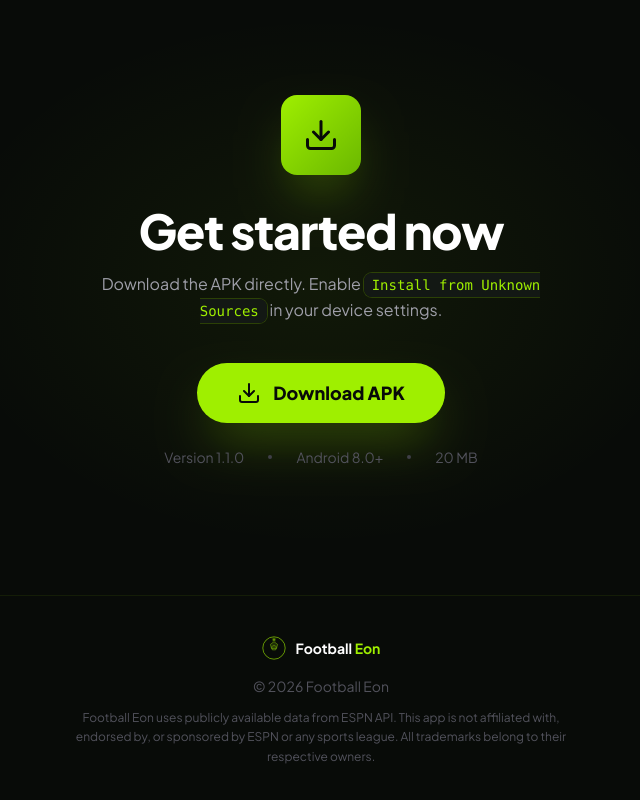
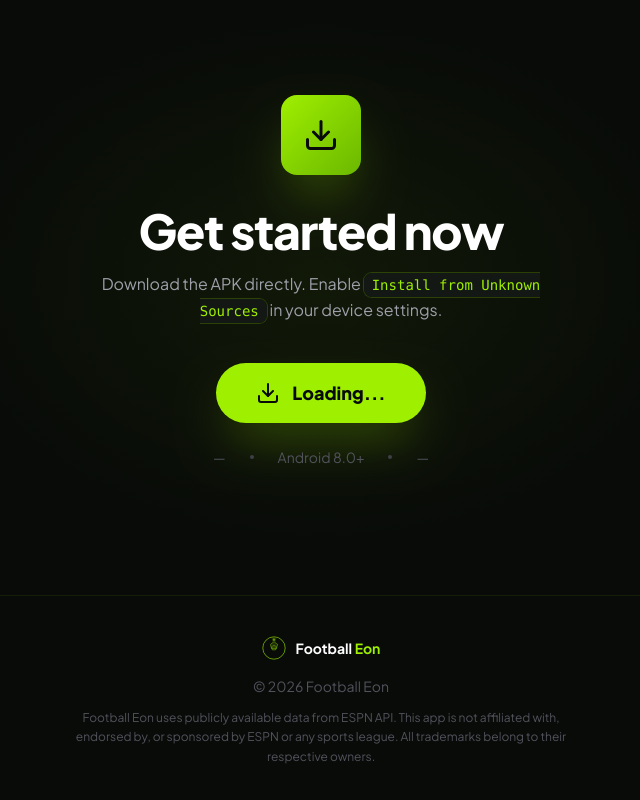
Before and after one commit to DevBySharif/crifo-web, a Next.js app: page / in a window 1280 px wide. Shown: the part 3419-4219 px from the top of the page, without its empty margins (319-959 px from the left). Built offline with nearby package versions, Linux system fonts and the light colour scheme; no server answers.

Commit message:
feat: dynamic APK download from GitHub Releases API

```diff
--- a/src/app/page.tsx
+++ b/src/app/page.tsx
@@ -230,8 +230,34 @@
   );
 }
 
+interface GhRelease {
+  apkUrl: string;
+  version: string;
+  sizeMb: string;
+}
+
 export default function Home() {
-  useEffect(() => { trackVisit("website"); }, []);
+  const [release, setRelease] = useState<GhRelease | null>(null);
+
+  useEffect(() => {
+    trackVisit("website");
+    // Fetch latest APK from GitHub Releases
+    fetch("https://api.github.com/repos/DevBySharif/crifo-app/releases/latest")
+      .then((r) => r.json())
+      .then((data) => {
+        const arm64 = (data.assets ?? []).find((a: { name: string }) =>
+          a.name.includes("arm64")
+        );
+        if (arm64) {
+          setRelease({
+            apkUrl: arm64.browser_download_url,
+            version: (data.tag_name ?? "").replace(/^v/, ""),
+            sizeMb: (arm64.size / 1024 / 1024).toFixed(1) + " MB",
+          });
+        }
+      })
+      .catch(() => {});
+  }, []);
   return (
     <>
       {/* Nav */}
@@ -285,7 +311,7 @@
             </p>
 
             <div className="flex flex-wrap justify-center lg:justify-start gap-3">
-              <a href="#download" className="inline-flex items-center gap-2.5 rounded-full bg-[#9FEF00] px-7 py-3.5 font-bold text-[#080B08] transition-all hover:bg-[#8BDE00] hover:scale-105 hover:shadow-xl hover:shadow-[#9FEF00]/30 text-base group">
+              <a href={release?.apkUrl ?? "#download"} download={!!release} className="inline-flex items-center gap-2.5 rounded-full bg-[#9FEF00] px-7 py-3.5 font-bold text-[#080B08] transition-all hover:bg-[#8BDE00] hover:scale-105 hover:shadow-xl hover:shadow-[#9FEF00]/30 text-base group">
                 <Download className="h-5 w-5 transition group-hover:-translate-y-0.5" />
                 Download APK
               </a>
@@ -436,19 +462,20 @@
               in your device settings.
             </p>
             <a
-              href="/app-lite-debug.apk"
-              download
-              className="inline-flex items-center gap-3 rounded-full bg-[#9FEF00] px-10 py-4 text-lg font-black text-[#080B08] shadow-2xl shadow-[#9FEF00]/30 transition-all hover:bg-[#8BDE00] hover:scale-105 hover:shadow-[#9FEF00]/40"
+              href={release?.apkUrl ?? "#"}
+              download={!!release}
+              aria-disabled={!release}
+              className="inline-flex items-center gap-3 rounded-full bg-[#9FEF00] px-10 py-4 text-lg font-black text-[#080B08] shadow-2xl shadow-[#9FEF00]/30 transition-all hover:bg-[#8BDE00] hover:scale-105 hover:shadow-[#9FEF00]/40 disabled:opacity-50"
             >
               <Download className="h-6 w-6" />
-              Download APK
+              {release ? "Download APK" : "Loading..."}
             </a>
             <div className="mt-6 flex items-center justify-center gap-6 text-sm text-zinc-600">
-              <span>Version 1.1.0</span>
+              <span>{release ? `Version ${release.version}` : "—"}</span>
               <span className="w-1 h-1 rounded-full bg-zinc-700" />
               <span>Android 8.0+</span>
               <span className="w-1 h-1 rounded-full bg-zinc-700" />
-              <span>20 MB</span>
+              <span>{release?.sizeMb ?? "—"}</span>
             </div>
           </div>
         </section>
```
